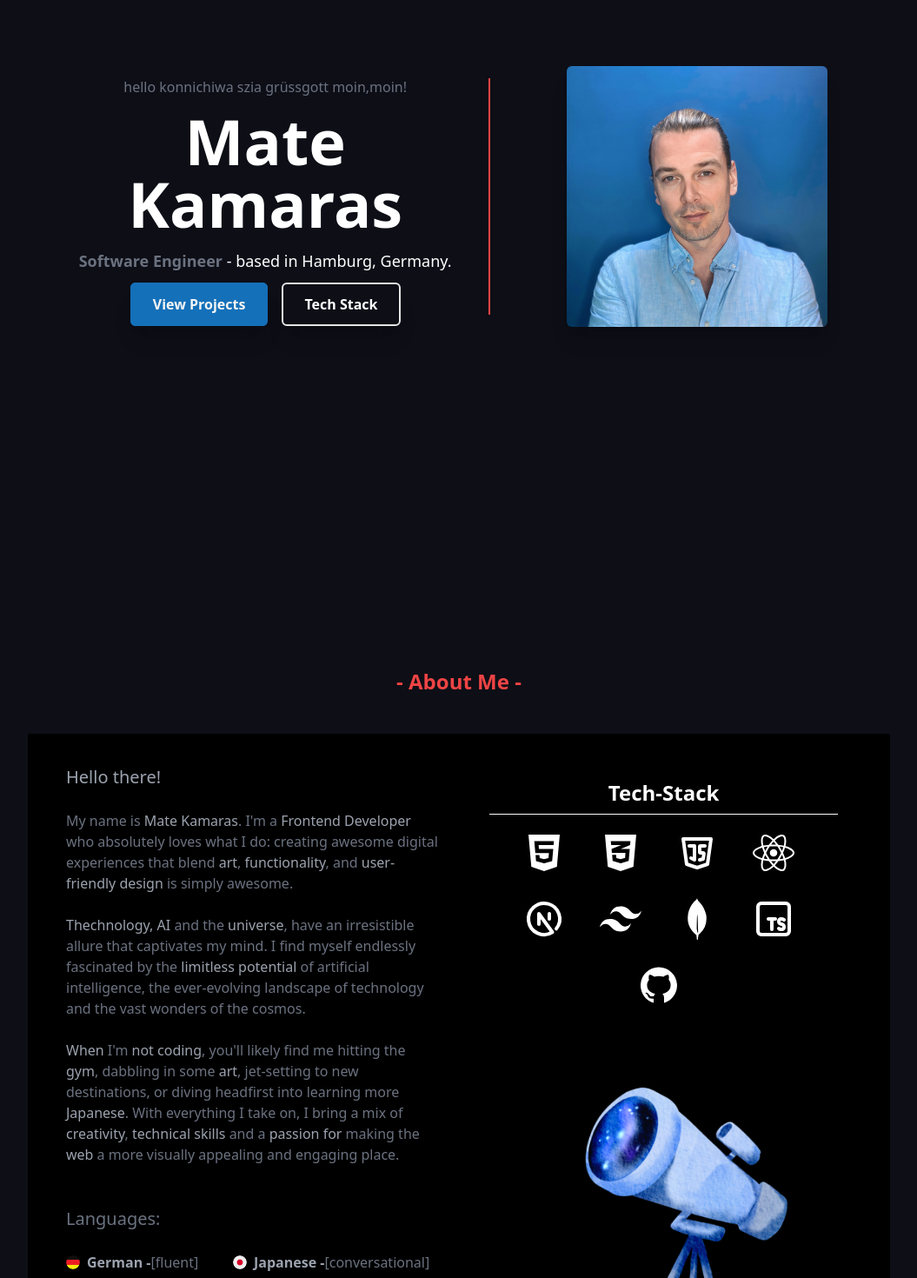
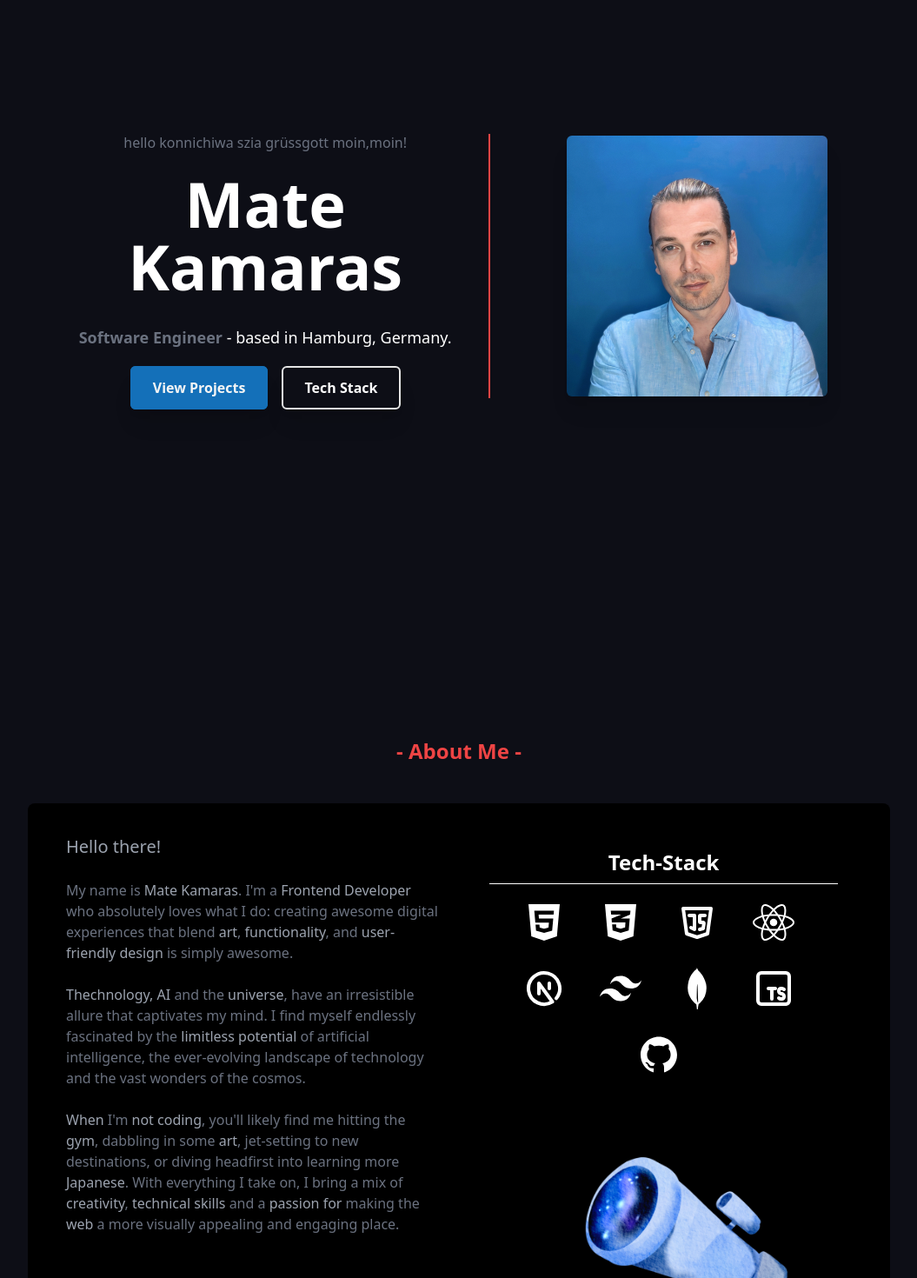
Before and after one commit to Murci2022/MY-PORTFOLIO, a Next.js app: page / in a window 1280 px wide. Shown: the part 140-1610 px from the top of the page at 87% size, without its empty margins (112-1167 px from the left). Built offline with nearby package versions, Linux system fonts and the light colour scheme.

Commit message:
corrections of the responsive design and bg color of AboutSection

```diff
--- a/components/AboutSection.tsx
+++ b/components/AboutSection.tsx
@@ -8,7 +8,7 @@ const AboutSection = () => {
       <h1 className='text-center text-red-500 mb-6 font-bold text-2xl pt-20 pb-5'>
         - About Me -
       </h1>
-      <div className='  break-normal bg-stone-100  dark:bg-black text-gray-800 dark:text-gray-300 py-3 px-3 rounded-sm'>
+      <div className='  break-normal bg-slate-300  dark:bg-black text-gray-800 dark:text-gray-300 py-3 px-3 rounded-lg'>
         <div className='my-2 mx-4  md:pt-30 md:pb-30'>
           <div className='flex flex-col space-y-10 items-stretch justify-center align-top  md:flex-row md:text-left md:p-4 md:space-y-0 md:space-x-10 '>
             <div className='md:w-1/2 mt-4 md:mt-0 dark:text-gray-500'>
@@ -83,7 +83,7 @@ const AboutSection = () => {
                         height={4}
                         className='w-4 h-4 rounded-full mr-2'
                       />
-                      <span className='font-bold text-gray-400'>
+                      <span className='font-bold dark:text-gray-400'>
                         {'German '}
                         {' - '}
                       </span>{' '}
@@ -98,7 +98,7 @@ const AboutSection = () => {
                         height={4}
                         className='w-4 h-4 rounded-full mr-2'
                       />
-                      <span className='font-bold text-gray-400'>
+                      <span className='font-bold dark:text-gray-400'>
                         {'English '}
                         {' - '}
                       </span>
@@ -115,9 +115,9 @@ const AboutSection = () => {
                         alt='Japanese Flag'
                         width={4}
                         height={4}
-                        className='w-4 h-4 rounded-full mr-2'
+                        className='w-4 h-4 border rounded-full mr-2'
                       />
-                      <span className='font-bold text-gray-400'>
+                      <span className='font-bold dark:text-gray-400'>
                         {'Japanese '}
                         {' - '}
                       </span>
@@ -132,7 +132,7 @@ const AboutSection = () => {
                         height={4}
                         className='w-4 h-4 rounded-full mr-2'
                       />
-                      <span className='font-bold text-gray-400'>
+                      <span className='font-bold dark:text-gray-400'>
                         {'Hungarian '}
                         {' - '}
                       </span>
--- a/components/Footer.tsx
+++ b/components/Footer.tsx
@@ -13,7 +13,7 @@ const Footer = () => {
         dark:bg-neutral-200'
       />
       <div className='mx-auto p-4 flex flex-col text-center text-neutral-900 md:flex-row md:justify-between'>
-        <div className=' flex flex-row items-center justify-center space-x-1 text-neutral-500 dark:text-neutral-100'>
+        <div className=' flex flex-row items-center justify-center space-x-1 text-black dark:text-neutral-100'>
           <a>@ 2023 Mate Kamaras</a>
         </div>
         <div className='flex flex-row items-center justify-center space-x-2 mb-1 dark:text-white'>
--- a/components/HeroSection.tsx
+++ b/components/HeroSection.tsx
@@ -6,14 +6,11 @@ import { RxDoubleArrowDown } from 'react-icons/rx';
 
 const HeroSection = () => {
   return (
-    <section
-      id='home'
-      className='md:mt-30  '
-    >
+    <section id='home'>
       <div
         className='
 
-            flex flex-col text-center items-center justify-center mt-40 mb-80 md:mb-60 py-16 md:flex-row md:space-x-4 md:text-left md:pt-35 sm:pt-10'
+            flex flex-col text-center items-center justify-center mt-60 mb-80 md:mb-60 py-16 md:flex-row md:space-x-4 md:text-left md:pt-35 sm:pt-10'
       >
         <div
           className='
@@ -23,12 +20,12 @@ const HeroSection = () => {
             hello konnichiwa szia grüssgott moin,moin!
           </div>
           <div>
-            <h1 className='font-bold text-6xl mt-6 lg:text-7xl md:mt-2'>
+            <h1 className='font-bold text-6xl mt-6 p-2 lg:text-7xl md:mt-2'>
               Mate Kamaras
             </h1>
           </div>
 
-          <p className='text-lg mt-4 mb-6 md:tx-2xl'>
+          <p className='text-lg mt-4 mb-6 p-2 md:tx-2xl'>
             <span className='font-semibold text-gray-800 dark:text-gray-500'>
               Software Engineer
             </span>{' '}
```
